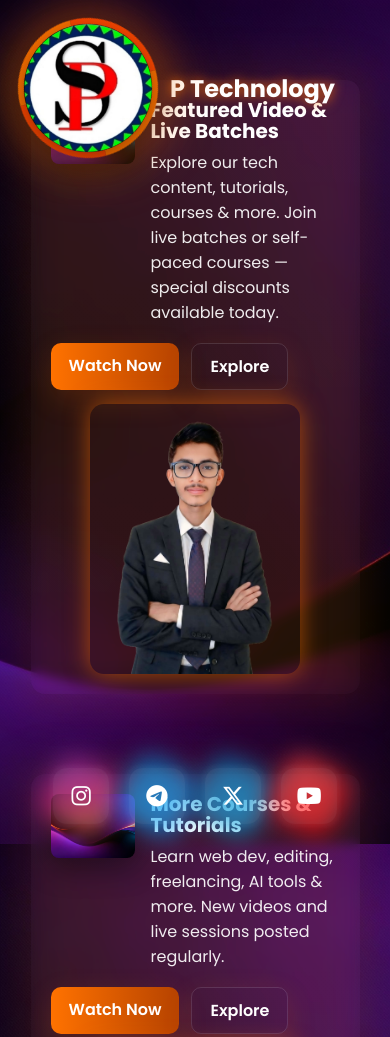
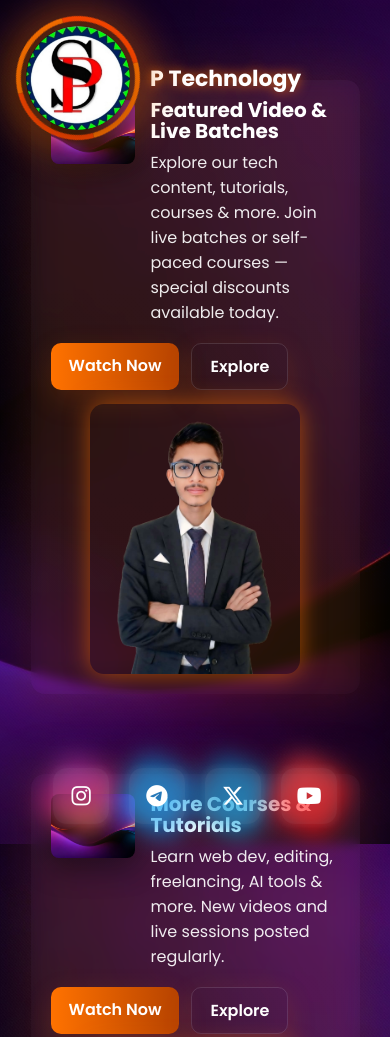
Before and after one commit to pstech1619/pawans, a plain HTML site: page welcome.html in a window 390 px wide. Shown: the top 1037 px of the page. Drawn offline with Linux system fonts and the light colour scheme.

Commit message:
Update welcome.html

```diff
--- a/welcome.html
+++ b/welcome.html
@@ -1,4 +1,3 @@
-
 <!DOCTYPE html>
 <html lang="en">
 <head>
@@ -6,7 +5,6 @@
 <meta name="viewport" content="width=device-width, initial-scale=1" />
 <title>Welcome</title>
 
-<!-- Fonts + Font Awesome -->
 <link href="https://fonts.googleapis.com/css2?family=Poppins:wght@400;600;700&display=swap" rel="stylesheet">
 <link rel="stylesheet" href="https://cdnjs.cloudflare.com/ajax/libs/font-awesome/6.5.0/css/all.min.css">
 
@@ -231,13 +229,16 @@ body::before{
   .smallThumbs img{ width:140px; }
 }
 @media (max-width:560px){
-  .logoBox{ width:140px; height:140px; }
-  .ring{ width:140px; height:140px; border-width:6px; }
-  .ringGlow{ width:168px; height:168px; filter:blur(26px); }
-  .logoInside{ width:128px; height:128px; }
+  /* लोगो साइज़ को डिफ़ॉल्ट (120px) पर वापस सेट किया गया ताकि मोबाइल पर यह छोटा और सही दिखे */
+  .logoBox{ width:120px; height:120px; }
+  .ring{ width:124px; height:124px; border-width:5px; }
+  .ringGlow{ width:150px; height:150px; filter:blur(18px); }
+  .logoInside{ width:104px; height:104px; }
 
-  .brandName{ font-size:24px; }
+  /* Brand Name को डिफ़ॉल्ट (22px) पर वापस सेट किया गया */
+  .brandName{ font-size:22px; }
 
+  /* Card and other elements remains same */
   .centerCard{ flex-direction:column; gap:14px; padding:20px; }
   .smallThumbs{ order:2; width:100%; display:flex; justify-content:center; }
   .smallThumbs img{ width:54vw; max-width:260px; }
@@ -248,20 +249,17 @@ body::before{
 <body>
   <div class="page">
 
-    <!-- LOGO TOP-LEFT -->
     <div class="logoContainer">
       <a class="logoLink" href="https://www.youtube.com/@Pstechnology1" target="_blank" aria-label="Open YouTube">
         <div class="logoBox" title="P Technology">
           <div class="ringGlow"></div>
           <div class="ring"></div>
-          <!-- logo file (local path) -->
           <img class="logoInside" src="logo.png" alt="P Technology logo">
         </div>
       </a>
       <div class="brandName">P Technology</div>
     </div>
 
-    <!-- ========== FIRST CARD ========== -->
     <main class="hero">
       <div class="centerCardWrap">
         <section class="centerCard" aria-label="Featured courses">
@@ -289,7 +287,6 @@ body::before{
       </div>
     </main>
 
-    <!-- ========== SECOND CARD (same design) ========== -->
     <main class="hero" style="margin-top:-80px;">
       <div class="centerCardWrap">
         <section class="centerCard" aria-label="More courses">
@@ -317,7 +314,6 @@ body::before{
       </div>
     </main>
 
-    <!-- SOCIAL ICONS BOTTOM -->
     <div id="social-bottom">
       <div class="social-box" role="navigation" aria-label="Social links">
         <a class="i insta" href="https://www.instagram.com/pstechnology01/" target="_blank" aria-label="Instagram"><i class="fa-brands fa-instagram"></i></a>
```
